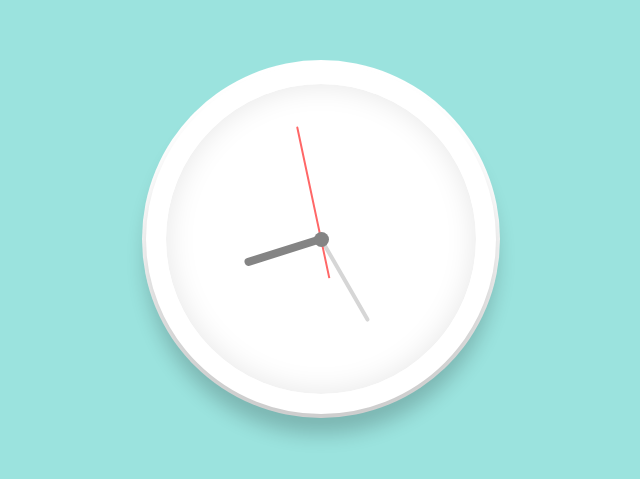
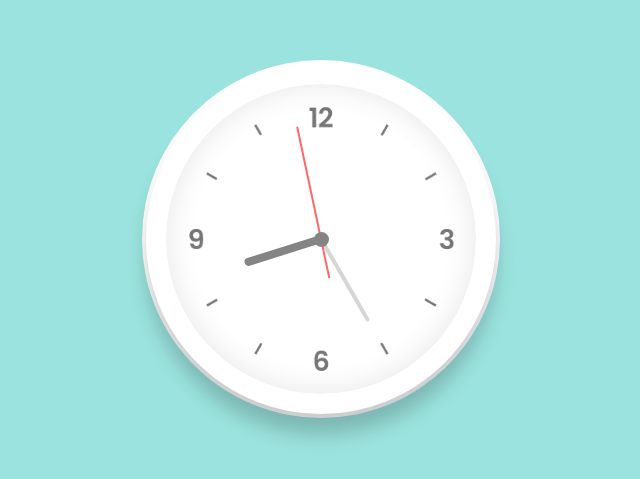
Before and after one commit to arcvetal/SB_Clock, a website built with Parcel: page index.html in a window 1280 px wide. Shown: the part 161-640 px from the top of the page, without its empty margins (319-959 px from the left). Built offline with nearby package versions, Linux system fonts and the light colour scheme; files whose address does not match are found by name.

Commit message:
fix bug with numbers

```diff
--- a/src/styles.css
+++ b/src/styles.css
@@ -1,4 +1,4 @@
-*{
+* {
   margin: 0;
   padding: 0;
   box-sizing: border-box;
@@ -18,13 +18,12 @@ body {
   background-color: #fff;
   border-radius: 50%;
   border: 20px solid #fff;
-  box-shadow: inset 0 0 30px rgba(0, 0, 0, .1),
-                  0 20px 20px rgba(0, 0, 0, .2),
-                  0 0 0 4px rgba(255, 255, 255, 1);
+  box-shadow: inset 0 0 30px rgba(0, 0, 0, 0.1), 0 20px 20px rgba(0, 0, 0, 0.2),
+    0 0 0 4px rgba(255, 255, 255, 1);
   display: flex;
   justify-content: center;
   align-items: center;
-  background-image: url('img/clock.png');
+  background-image: url("../img/clock.png");
   background-size: contain;
 }
 
```
